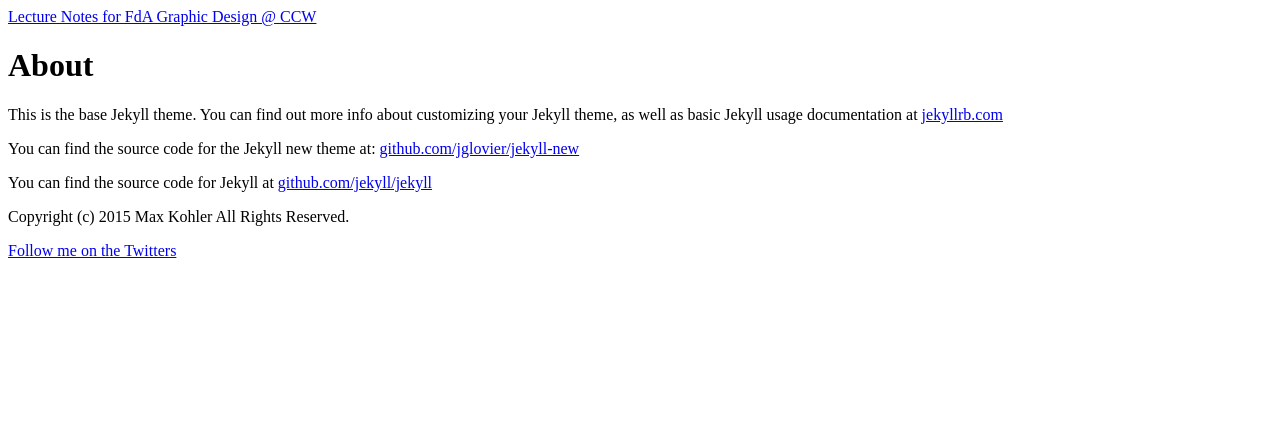
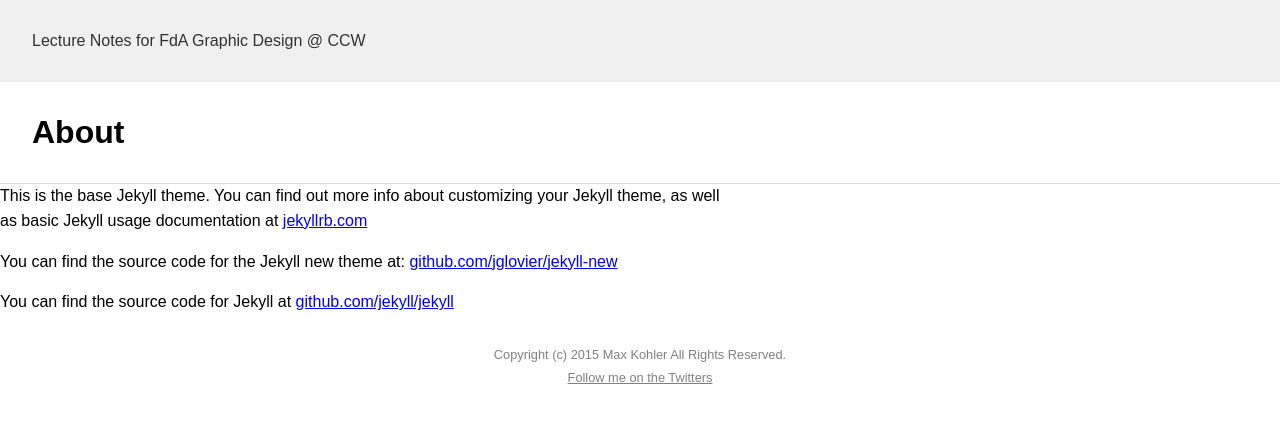
Before and after one commit to awesomephant/notes, a Jekyll site: the page built from about.md, in a window 1280 px wide. Shown: the top 423 px of the page. Built offline with Jekyll 4.4.1, drawn with Linux system fonts in a browser that asks for light colours.

Commit message:
fix css path

```diff
--- a/_includes/head.html
+++ b/_includes/head.html
@@ -6,7 +6,7 @@
   <title>{% if page.title %}{{ page.title }}{% else %}{{ site.title }}{% endif %}</title>
   <meta name="description" content="{% if page.excerpt %}{{ page.excerpt | strip_html | strip_newlines | truncate: 160 }}{% else %}{{ site.description }}{% endif %}">
 
-  <link rel="stylesheet" href="{{ page.url }}/css/main.css">
+  <link rel="stylesheet" href="{{ site.url }}/css/main.css">
   <link rel="canonical" href="{{ page.url | replace:'index.html','' | prepend: site.baseurl | prepend: site.url }}">
   <link rel="alternate" type="application/rss+xml" title="{{ site.title }}" href="{{ "/feed.xml" | prepend: site.baseurl | prepend: site.url }}" />
 </head>
```
